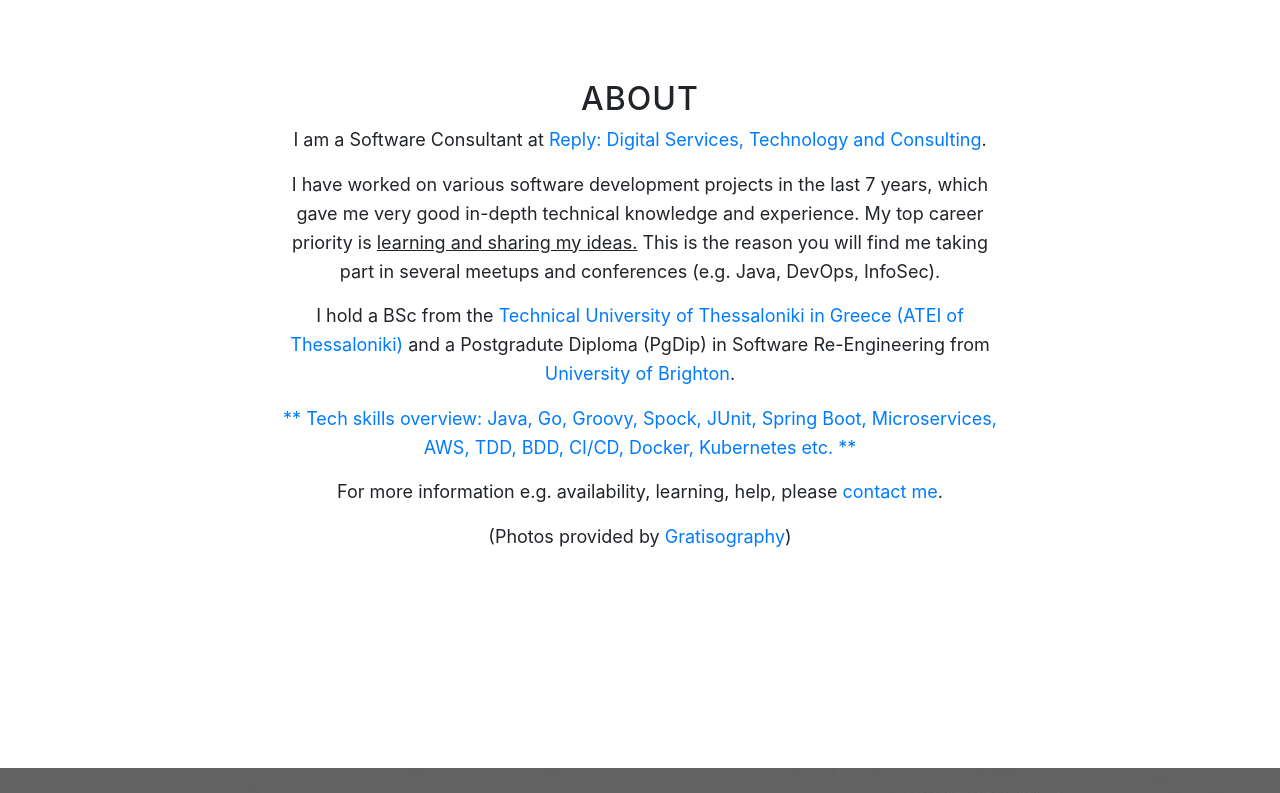
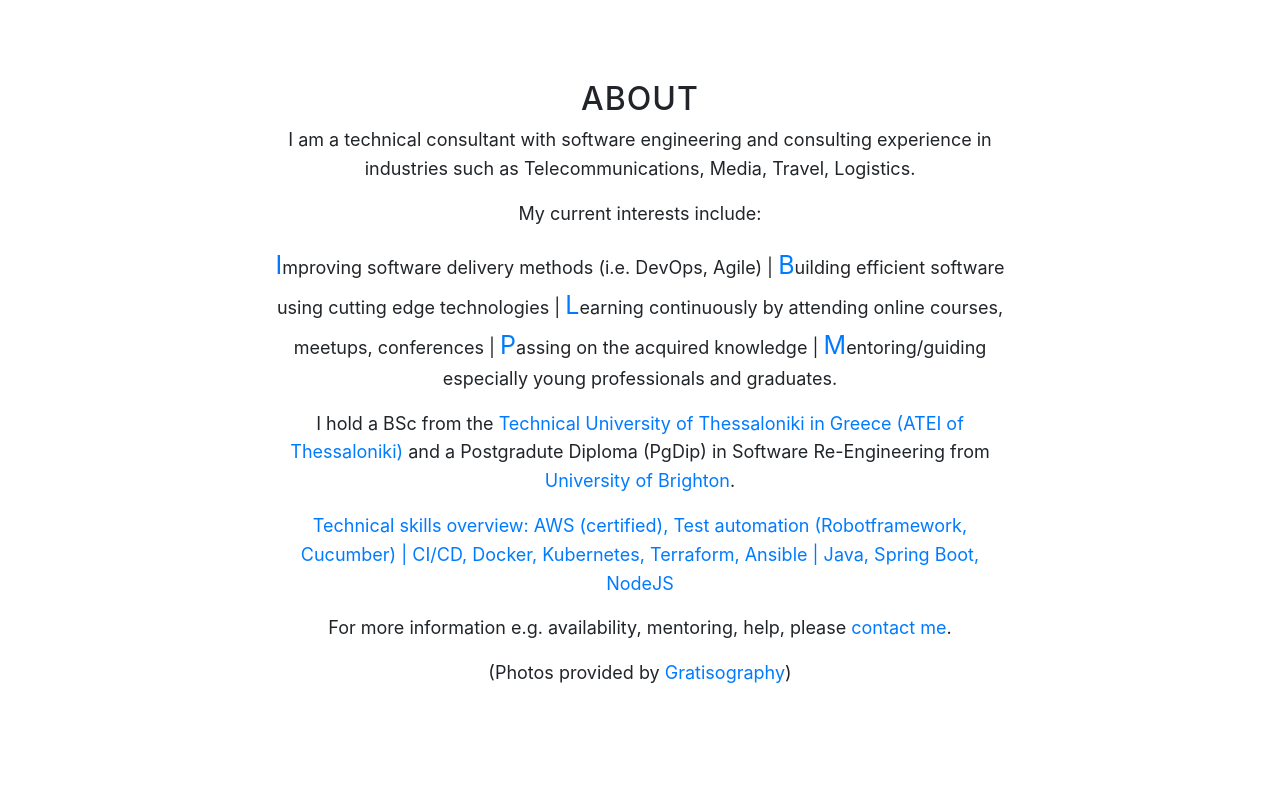
Before and after one commit to smosgr/smosgr.github.io, a website with bundled scripts: page index.html in a window 1280 px wide. Shown: the part 920-1713 px from the top of the page. Built offline with nearby package versions, Linux system fonts and the light colour scheme.

Commit message:
update front page

```diff
--- a/index.html
+++ b/index.html
@@ -20,6 +20,12 @@
           type="text/css">
     <link href='https://fonts.googleapis.com/css?family=Cabin:700' rel='stylesheet' type='text/css'>
     <link href="css/grayscale.min.css" rel="stylesheet">
+
+    <style>
+        a.big {font-size: 25px;}
+    </style>
+
+
 </head>
 <body id="page-top">
 <nav class="navbar navbar-expand-lg navbar-light fixed-top" id="mainNav">
@@ -47,7 +53,7 @@
         <div class="container">
             <div class="row">
                 <div class="col-lg-8 mx-auto">
-                    <h3>Explore, Learn, Teach, Mentor, Expand...</h3>
+                    <h3>Explore, Learn, Teach, Mentor, Expand</h3>
                     <p class="intro-text">by Stelios Moschos</p>
                     <a href="#about" class="btn btn-circle js-scroll-trigger">
                         <i class="fa fa-angle-double-down animated"></i>
@@ -63,19 +69,23 @@
             <div class="col-lg-8 mx-auto">
                 <h2>About</h2>
 
-                <p> I am a Software Consultant at <a
-                        href="https://www.reply.com/">Reply: Digital Services, Technology and Consulting</a>.
-                <p> I have worked on various software development projects in the last 7 years, which gave
-                  me very good in-depth technical knowledge and experience.
-                  My top career priority is <u>learning and sharing my ideas.</u>
-                  This is the reason you will find me taking part in several meetups and conferences (e.g. Java, DevOps, InfoSec).
+                <p> I am a technical consultant with software engineering and consulting experience in industries such as Telecommunications, Media, Travel, Logistics.
+                <p> My current interests include:
+
+                <p> <a class="big" href="">I</a>mproving software delivery methods (i.e. DevOps, Agile) |
+                    <a class="big" href="">B</a>uilding efficient software using cutting edge technologies |
+                    <a class="big" href="">L</a>earning continuously by attending online courses, meetups, conferences |
+                    <a class="big" href="">P</a>assing on the acquired knowledge |
+                    <a class="big" href="">M</a>entoring/guiding especially young professionals and graduates.
+
                 <p> I hold a BSc from the <a href="https://www.teithe.gr/">Technical University of Thessaloniki in
                     Greece (ATEI of Thessaloniki)</a> and a Postgradute Diploma (PgDip) in Software Re-Engineering from
                     <a href="https://www.brighton.ac.uk/">University of Brighton</a>.
 
-                <p><a href="https://smos.gr/#about"> ** Tech skills overview: Java, Go, Groovy, Spock, JUnit, Spring Boot,
-                    Microservices, AWS, TDD, BDD, CI/CD, Docker, Kubernetes etc. ** </a>
-                <p> For more information e.g. availability, learning, help, please <a href="https://smos.gr/#contact">contact me</a>.
+                <p><a href="https://smos.gr/#about">Technical skills overview: AWS (certified), Test automation (Robotframework, Cucumber) |
+                    CI/CD, Docker, Kubernetes, Terraform, Ansible | Java, Spring Boot, NodeJS</a>
+
+                <p> For more information e.g. availability, mentoring, help, please <a href="https://smos.gr/#contact">contact me</a>.
                 <p>(Photos provided by
                     <a href="http://gratisography.com/">Gratisography</a>)
                 </p>
```
